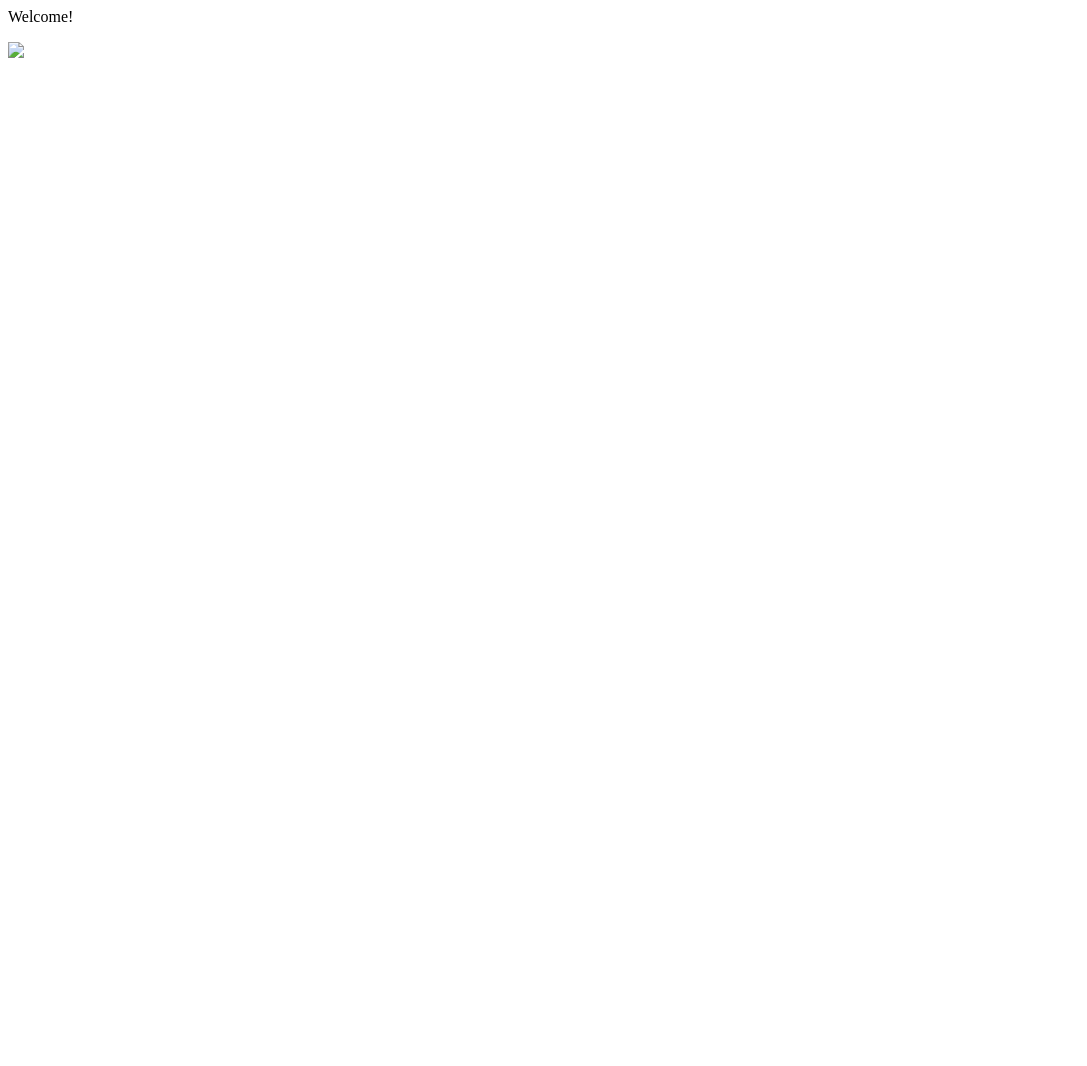
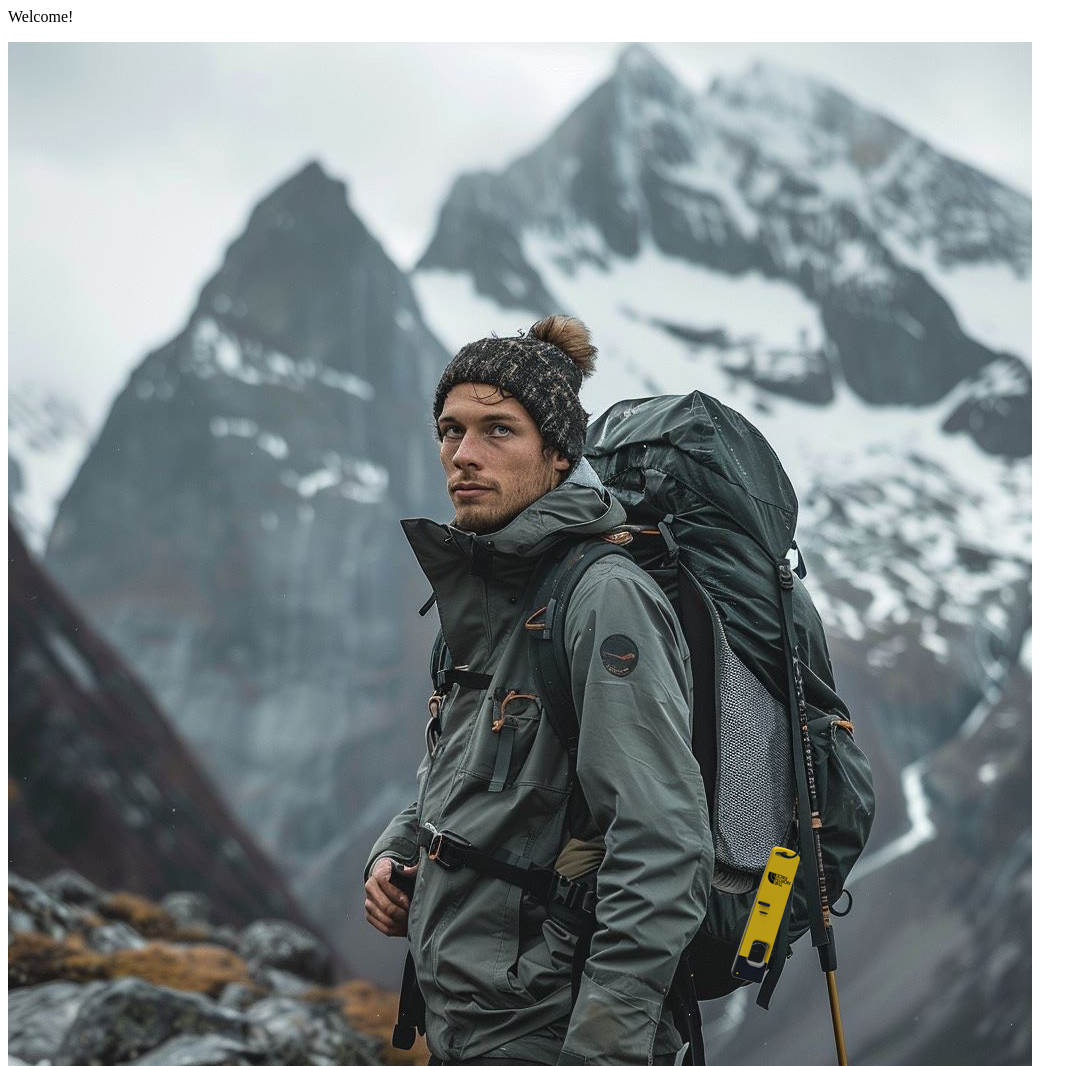
Before and after one commit to TaylorMacNewman/taylormacnewman.github.io, a plain HTML site: page index.html in a window 1280 px wide. Shown: the whole page, without its empty margins (0-1087 px from the left). Before the commit the page ends 800 px from the top, so only its background shows below. Drawn offline with Linux system fonts and the light colour scheme.

Commit message:
Update index.html

```diff
--- a/index.html
+++ b/index.html
@@ -1,2 +1,2 @@
 <p>Welcome!</p>
-<img src="Mountain Sell Image.png">
+<img src="img.png">
```
